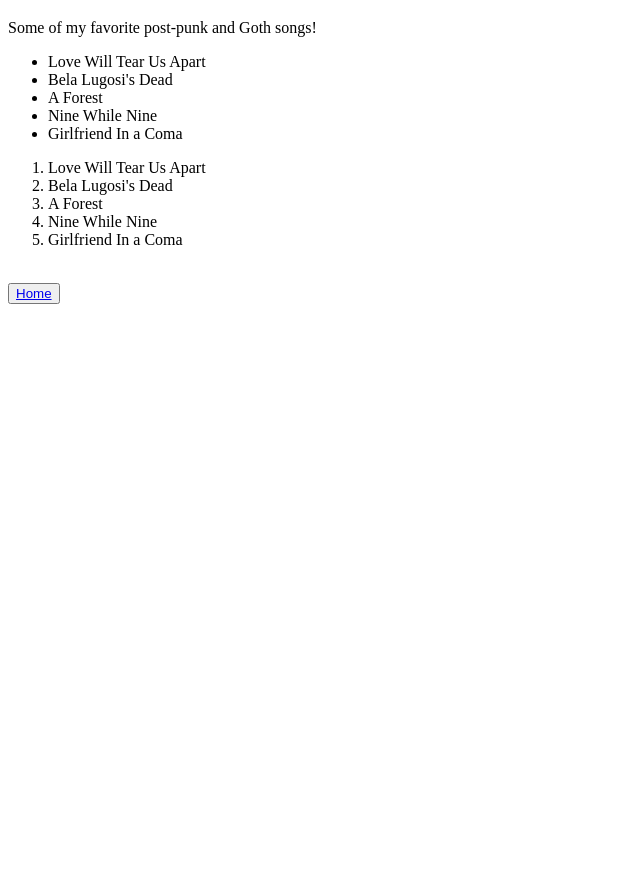
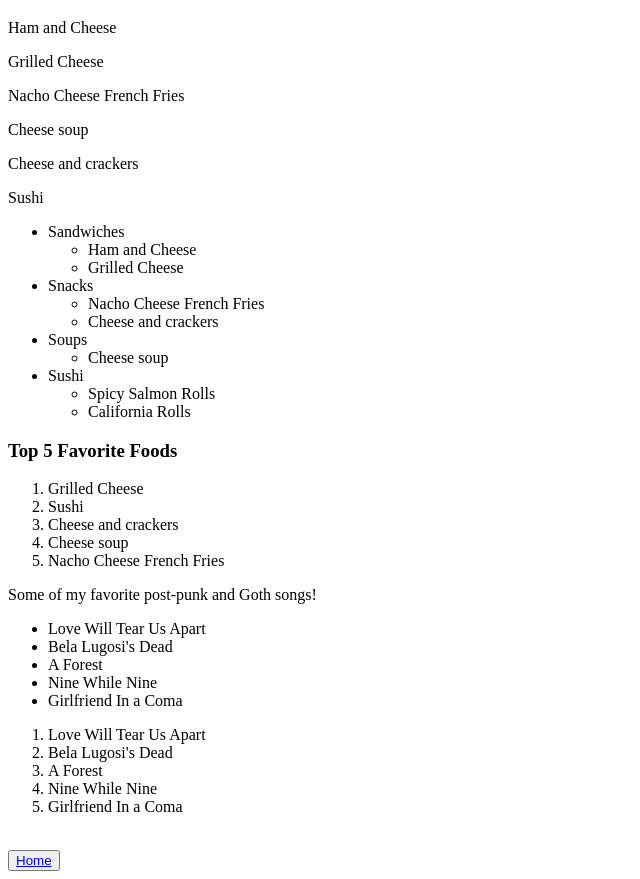
Before and after one commit to Abtez/flatiron-phase-0, a plain HTML site: page quize/my_list.html in a window 1280 px wide. Shown: the part 61-940 px from the top of the page, without its empty margins (0-640 px from the left). Before the commit the page ends 800 px from the top, so only its background shows below. Drawn offline with Linux system fonts and the light colour scheme.

Commit message:
List updating compelete

```diff
--- a/quize/my_list.html
+++ b/quize/my_list.html
@@ -8,6 +8,49 @@
 	</head>
 	<body>
 		<h1>My Music List</h1>
+		<p>Ham and Cheese</p>
+		<p>Grilled Cheese</p>
+		<p>Nacho Cheese French Fries</p>
+		<p>Cheese soup</p>
+		<p>Cheese and crackers</p>
+		<p>Sushi</p>
+		<ul>
+			<li>
+				Sandwiches
+				<ul>
+					<li>Ham and Cheese</li>
+					<li>Grilled Cheese</li>
+				</ul>
+			</li>
+			<li>
+				Snacks
+				<ul>
+					<li>Nacho Cheese French Fries</li>
+					<li>Cheese and crackers</li>
+				</ul>
+			</li>
+			<li>
+				Soups
+				<ul>
+					<li>Cheese soup</li>
+				</ul>
+			</li>
+			<li>
+				Sushi
+				<ul>
+					<li>Spicy Salmon Rolls</li>
+					<li>California Rolls</li>
+				</ul>
+			</li>
+		</ul>
+		<h3>Top 5 Favorite Foods</h3>
+		<ol>
+			<li>Grilled Cheese</li>
+			<li>Sushi</li>
+			<li>Cheese and crackers</li>
+			<li>Cheese soup</li>
+			<li>Nacho Cheese French Fries</li>
+		</ol>
 		<p>Some of my favorite post-punk and Goth songs!</p>
 		<ul>
 			<li>Love Will Tear Us Apart</li>
@@ -24,7 +67,7 @@
 			<li>Nine While Nine</li>
 			<li>Girlfriend In a Coma</li>
 		</ol>
-         <br>
-        <button><a href="/">Home</a></button>
+		<br />
+		<button><a href="/">Home</a></button>
 	</body>
 </html>
```
